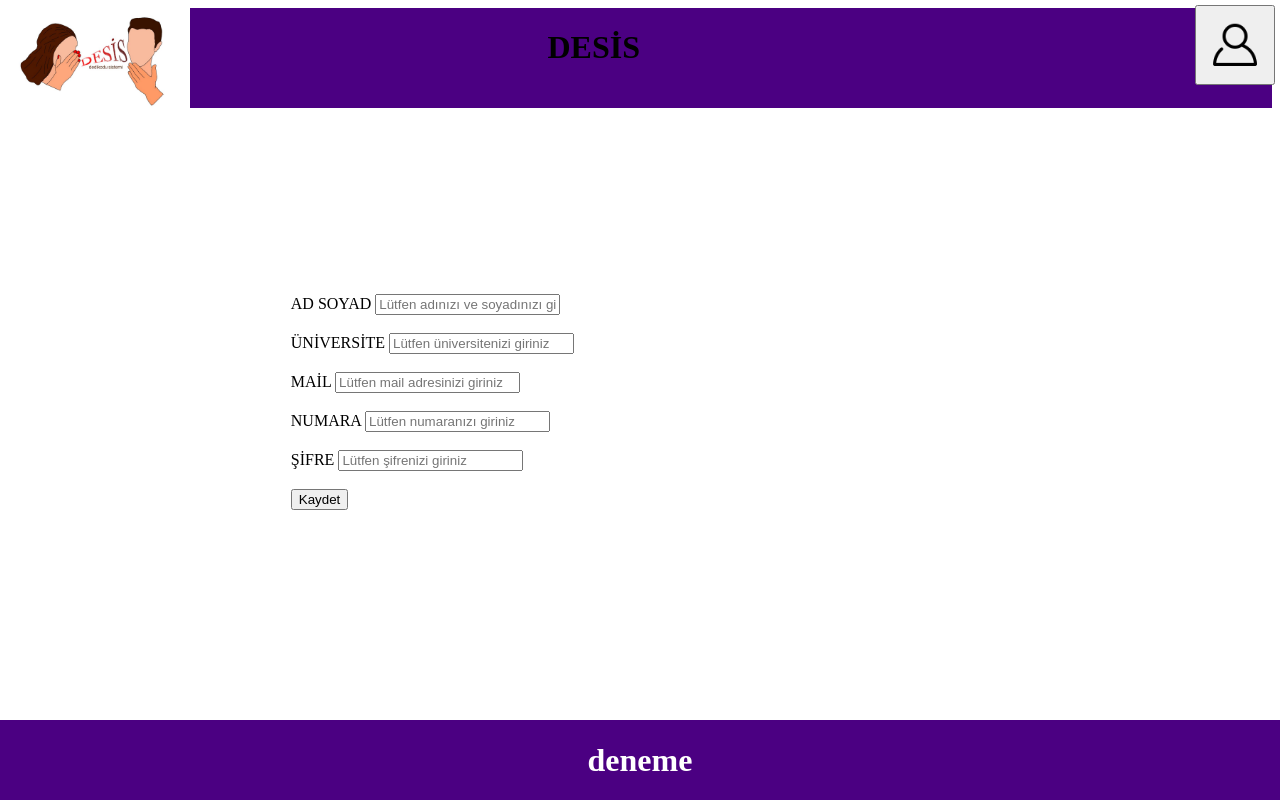
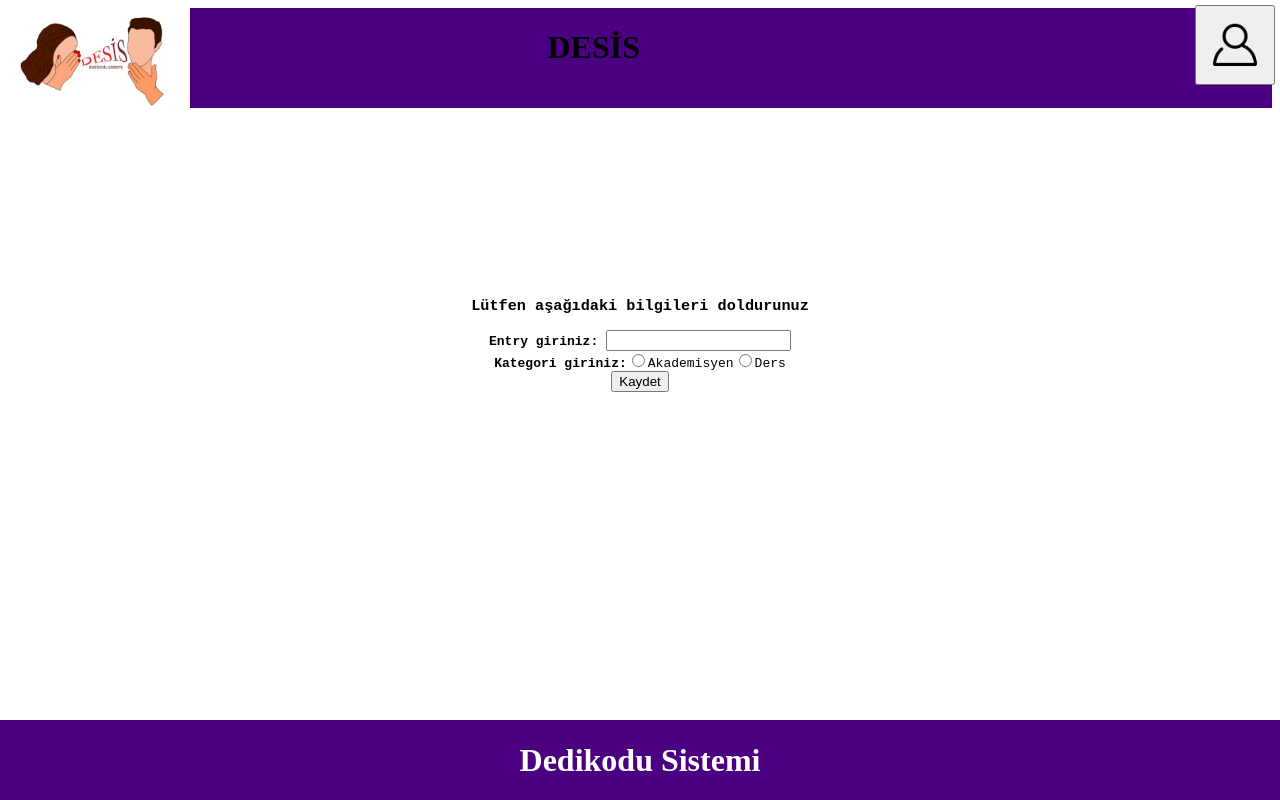
Before and after one commit to fatihgngr6/kv-desis, a React (Create React App) app: page / in a window 1280 px wide. Built offline with nearby package versions, Linux system fonts and the light colour scheme.

Commit message:
Entryler

```diff
--- a/src/App.js
+++ b/src/App.js
@@ -1,6 +1,7 @@
 import Navbar from "./components/navbar/navbar"
 import  Footer from "./components/footer/Footer"
 import Uyeekrani from "./components/Uyeekrani/Uyeekrani"
+import Entry from "./components/entry/entry";
 import "./app.css"
 
 function App() {
@@ -11,12 +12,15 @@ function App() {
         <Navbar/>
       </div>
       <div className="body">
+          <div className="kayit">
+              <Entry/>
+          </div>
           <div className="uyeEkranıContainer">
-              <Uyeekrani/>
+
           </div>
       </div>
       <div className="footer">
-          <Footer note="deneme"/>
+          <Footer note="Dedikodu Sistemi"/>
       </div>
     </div></>
   );
--- /dev/null
+++ b/src/components/entry/entry.css
@@ -0,0 +1,7 @@
+.entry{
+}
+code{
+    padding: 20px;
+    text-align: center;
+
+}
--- /dev/null
+++ b/src/components/entry/entry.js
@@ -0,0 +1,27 @@
+import React from "react";
+import "./entry.css";
+export default function Entry(props) {
+    return (
+        <>
+            <code>
+        <div className="main">
+            <h3>Lütfen aşağıdaki bilgileri doldurunuz</h3>
+            <label for="enty"><b>Entry giriniz:</b> </label>
+            <input type="text" id="myText" />
+            <br/>
+            <label></label>
+            <label for="categories"><b>Kategori giriniz:</b></label>
+            <input type="radio" id="akademi" name="slm" value="Akademi"/>
+            <label for="akademi">Akademisyen</label>
+            <input type="radio" id="ders" name="slm" value="Ders"/>
+            <label for="ders">Ders</label>
+            <br/>
+                <button onClick="myFunction()">Kaydet</button>
+
+               <p id="demo"></p>
+
+        </div>
+            </code>
+        </>
+    );
+}
```
